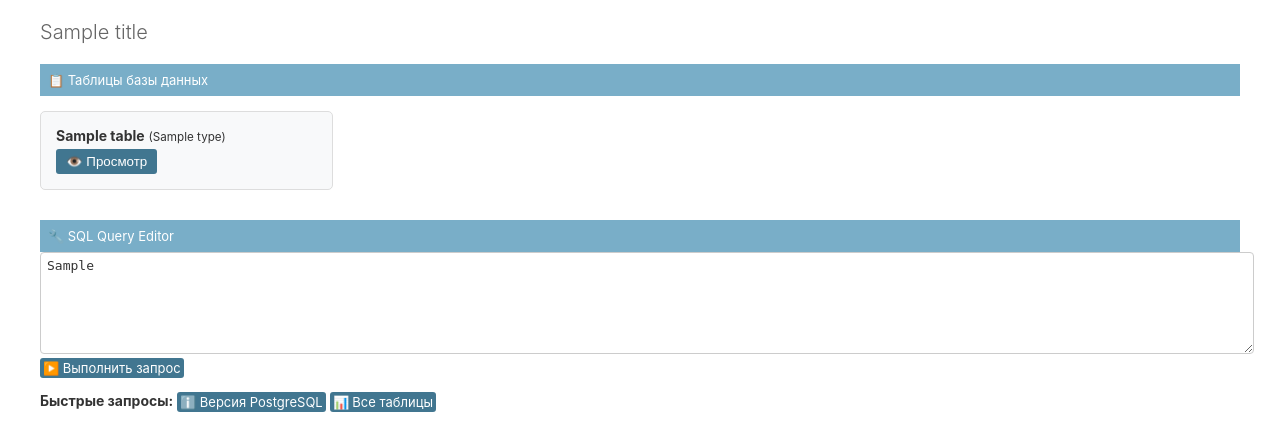
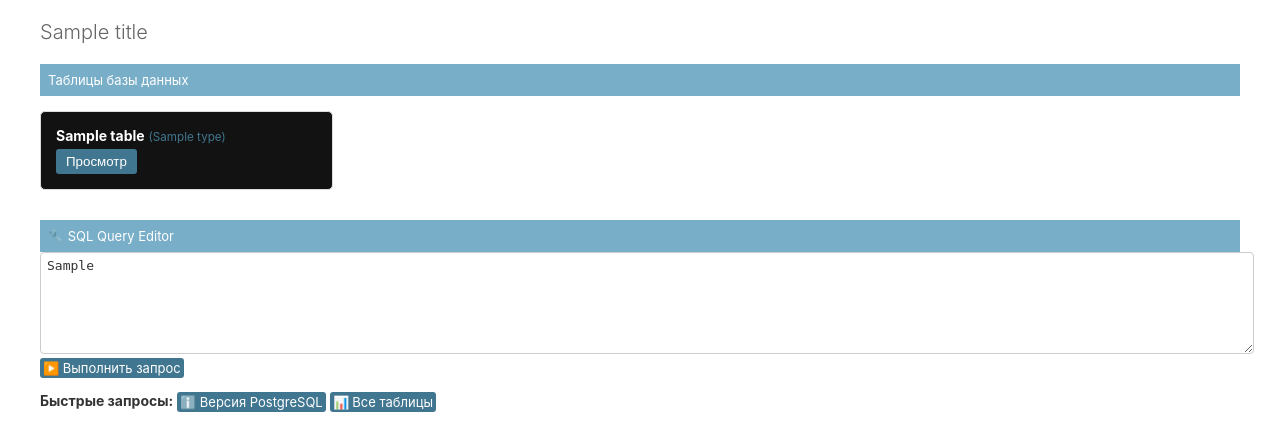
Before and after one commit to marialukashenko/iurc-manager, a Django app: template templates/admin/database_manager.html in a window 1280 px wide. Shown: the part 86-516 px from the top of the page. Run offline with Django 4.2, Linux system fonts and the light colour scheme; the template is opened without the code that fills it: most values are stand-ins (such as "Sample title", 1, 10 or a date in 2020).

Commit message:
admin database manager v2

```diff
--- a/templates/admin/database_manager.html
+++ b/templates/admin/database_manager.html
@@ -4,14 +4,16 @@
 <div id="content-main">
     <div class="module">
         <!-- Список таблиц -->
-        <h2>📋 Таблицы базы данных</h2>
+        <h2>Таблицы базы данных</h2>
         <div class="tables-grid">
             {% for table in tables %}
                 <div class="table-card">
                     <strong>{{ table.name }}</strong>
                     <small>({{ table.type }})</small>
-                    <button onclick="setQuery('SELECT * FROM {{ table.name }} LIMIT 10')"
-                            class="view-btn">👁️ Просмотр</button>
+                    <div>
+                        <button onclick="setQuery('SELECT * FROM {{ table.name }} LIMIT 10')"
+                            class="view-btn">Просмотр</button>
+                    </div>
                 </div>
             {% endfor %}
         </div>
@@ -83,10 +85,18 @@
 }
 
 .table-card {
-    background: #f8f9fa;
+    background: #121212;
     padding: 15px;
     border: 1px solid #ddd;
     border-radius: 5px;
+
+    strong {
+        color: white;
+    }
+
+    small {
+        color: #417690;
+    }
 }
 
 .view-btn {
```
